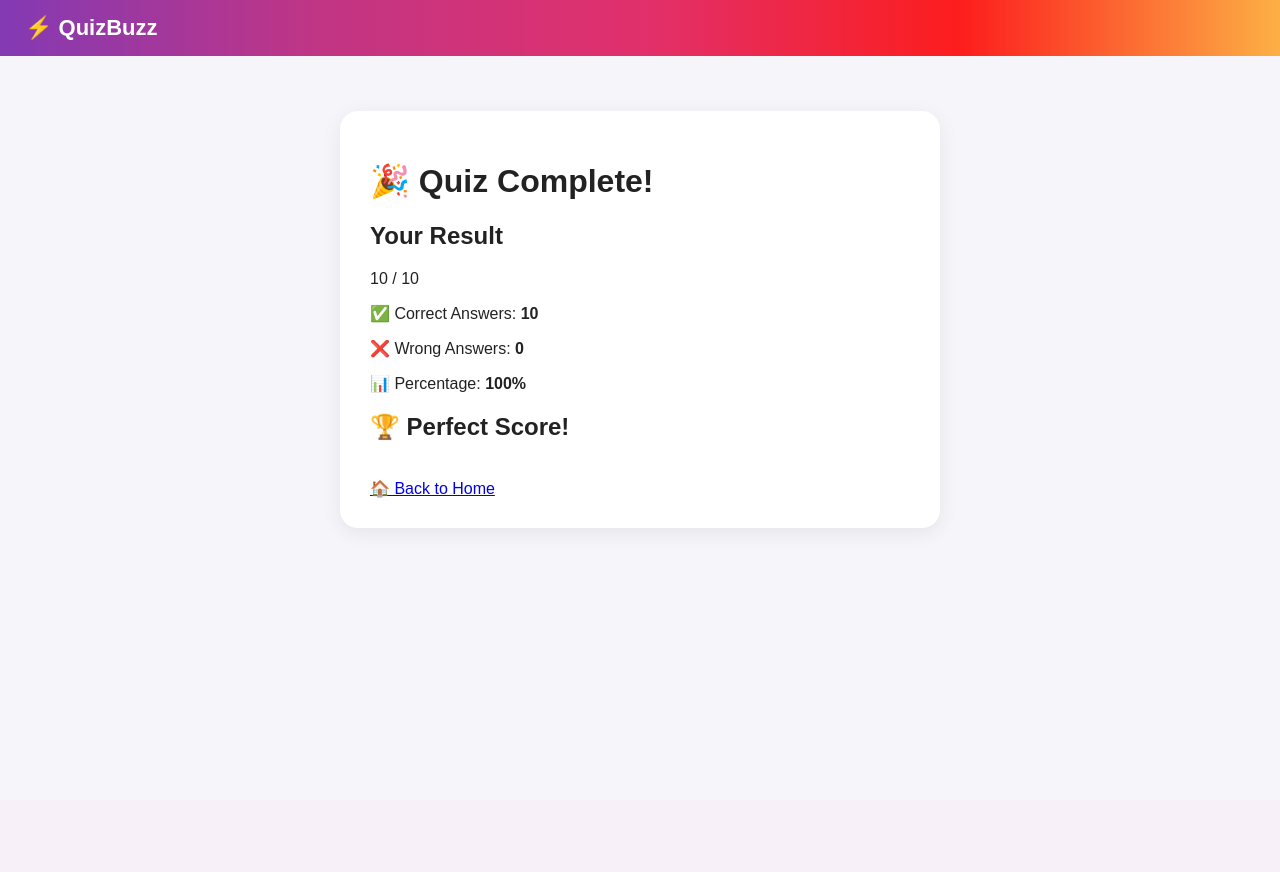
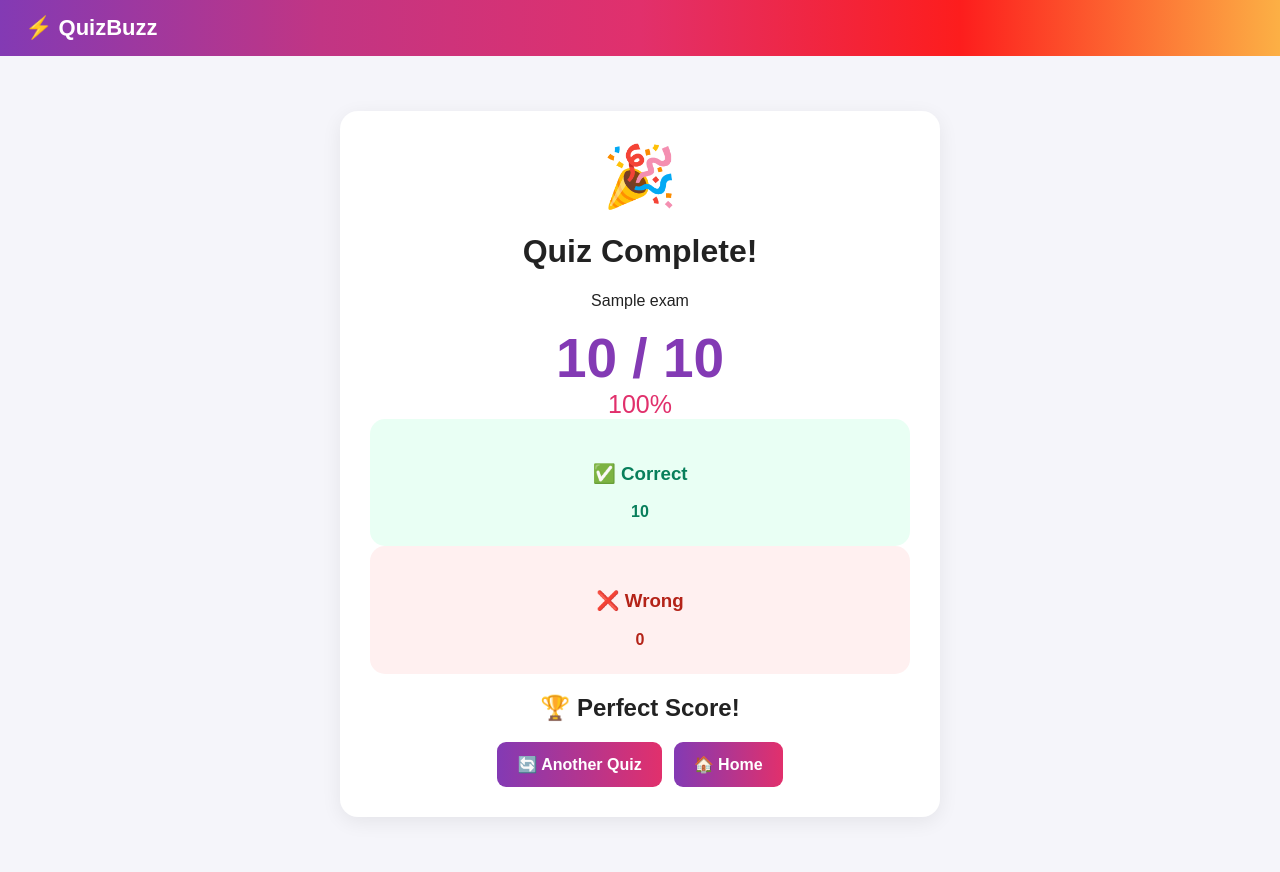
Before and after one commit to banksprince760/Quizbuzz, a Flask app: template templates/result.html in a window 1280 px wide. Before the commit the page ends 530 px from the top, so only its background shows below. Run offline with Flask 3, Linux system fonts and the light colour scheme; the template is opened without the code that fills it: most values are stand-ins (such as "Sample title", 1, 10 or a date in 2020).

Commit message:
Update result.html

```diff
--- a/templates/result.html
+++ b/templates/result.html
@@ -6,61 +6,116 @@ Result - QuizBuzz
 
 {% block content %}
 
-<div class="quiz-card">
+<div class="result-card">
 
-    <h1>🎉 Quiz Complete!</h1>
+    <div class="result-icon">
+        🎉
+    </div>
+
+    <h1>
+        Quiz Complete!
+    </h1>
+
+    <p class="result-exam">
+        {{ exam }}
+    </p>
+
+
+    <div class="score-big">
+
+        {{ score }}
+        /
+        {{ total }}
+
+    </div>
+
+
+    {% set percentage =
+        ((score / total) * 100)
+        | round(0)
+        | int
+    %}
+
+
+    <div class="percentage">
+        {{ percentage }}%
+    </div>
+
+
+    <div class="result-stats">
+
+        <div class="correct-box">
+
+            <h3>
+                ✅ Correct
+            </h3>
+
+            <strong>
+                {{ score }}
+            </strong>
+
+        </div>
+
+
+        <div class="wrong-box">
+
+            <h3>
+                ❌ Wrong
+            </h3>
+
+            <strong>
+                {{ total - score }}
+            </strong>
+
+        </div>
+
+    </div>
+
+
+    {% if score == 10 %}
 
     <h2>
-        Your Result
+        🏆 Perfect Score!
     </h2>
 
-    <div class="score">
-        {{ score }} / {{ total }}
-    </div>
+    {% elif score >= 7 %}
 
-    <p>
-        ✅ Correct Answers:
-        <strong>{{ score }}</strong>
-    </p>
+    <h2>
+        🌟 Excellent!
+    </h2>
 
-    <p>
-        ❌ Wrong Answers:
-        <strong>{{ total - score }}</strong>
-    </p>
+    {% elif score >= 5 %}
 
-    <p>
-        📊 Percentage:
-        <strong>
-            {{ ((score / total) * 100)|round(0)|int }}%
-        </strong>
-    </p>
-
-    {% if score == total %}
-
-        <h2>🏆 Perfect Score!</h2>
-
-    {% elif score >= total * 0.7 %}
-
-        <h2>🌟 Excellent!</h2>
-
-    {% elif score >= total * 0.5 %}
-
-        <h2>👍 Good Job!</h2>
+    <h2>
+        👍 Good Job!
+    </h2>
 
     {% else %}
 
-        <h2>💪 Keep Practicing!</h2>
+    <h2>
+        💪 Keep Practicing!
+    </h2>
 
     {% endif %}
 
-    <br>
 
-    <a
-        href="{{ url_for('index') }}"
-        class="full-btn"
-    >
-        🏠 Back to Home
-    </a>
+    <div class="result-actions">
+
+        <a
+            href="{{ url_for('exams', category=category) }}"
+            class="btn"
+        >
+            🔄 Another Quiz
+        </a>
+
+        <a
+            href="{{ url_for('index') }}"
+            class="btn secondary-btn"
+        >
+            🏠 Home
+        </a>
+
+    </div>
 
 </div>
 
```
